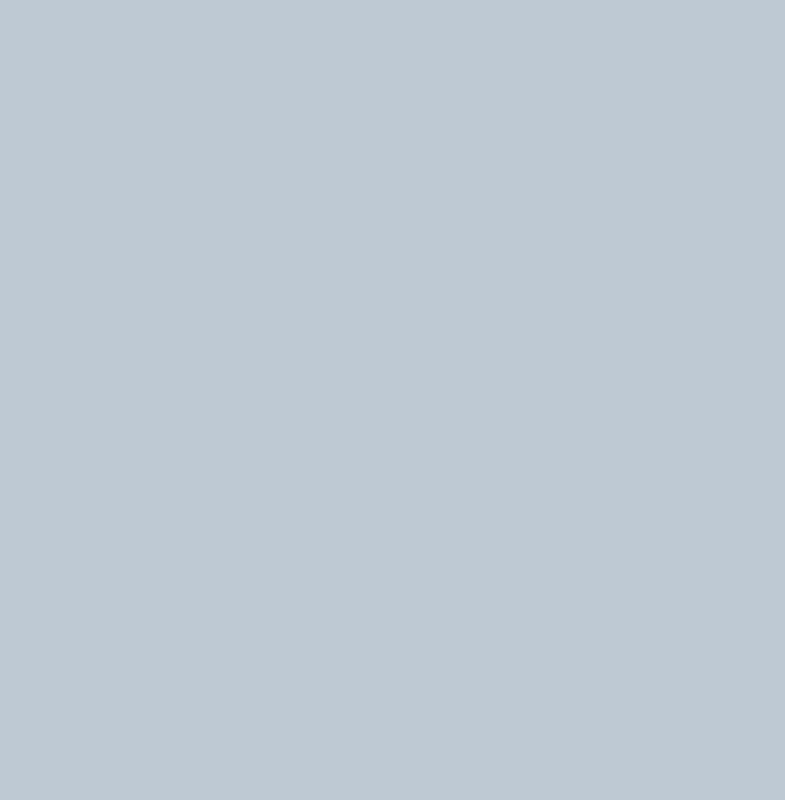
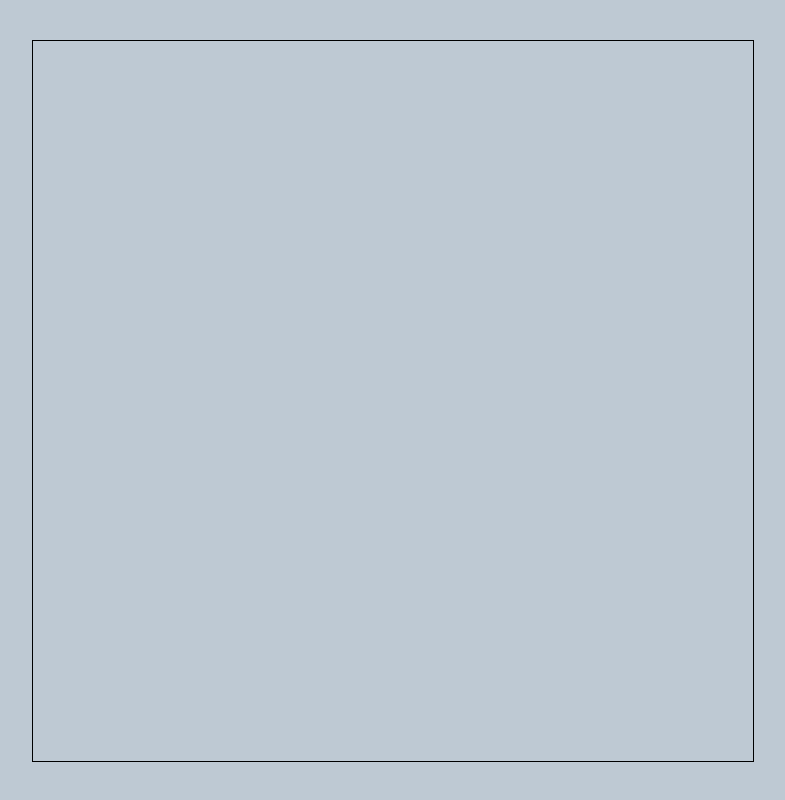
Before and after one commit to RandyPol/dataVisual, a plain HTML site: page fullstackD3/scatterplotD3/index.html in a window 1280 px wide. Shown: the whole page, without its empty margins (247-1032 px from the left). Drawn offline with nearby package versions, Linux system fonts and the light colour scheme.

Commit message:
Step 3: Drawing the canvas.

```diff
--- a/fullstackD3/scatterplotD3/chart.js
+++ b/fullstackD3/scatterplotD3/chart.js
@@ -41,5 +41,25 @@ async function drawScatterplot() {
     dimensions.height - dimensions.margin.top - dimensions.margin.bottom
 
   /** ---------------------------------------------------- */
+
+  /**
+   * Step 3: Drawing the canvas
+   */
+
+  // Step 3.1: Create the wrapper (SVG element that will contain the chart)
+  const wrapper = d3
+    .select('#wrapper')
+    .append('svg')
+    .attr('width', dimensions.width)
+    .attr('height', dimensions.height)
+
+  // Step 3.2: Create the bounds (SVG group element that will contain the chart)
+  // Shift the bounds to the right and down by the margins
+  const bounds = wrapper
+    .append('g')
+    .style(
+      'transform',
+      `translate(${dimensions.margin.left}px, ${dimensions.margin.top}px)`
+    )
 }
 drawScatterplot()
--- a/fullstackD3/scatterplotD3/style.css
+++ b/fullstackD3/scatterplotD3/style.css
@@ -17,4 +17,5 @@ body {
 
 svg {
   fill: #34495e;
+  border: 1px solid black;
 }
```
